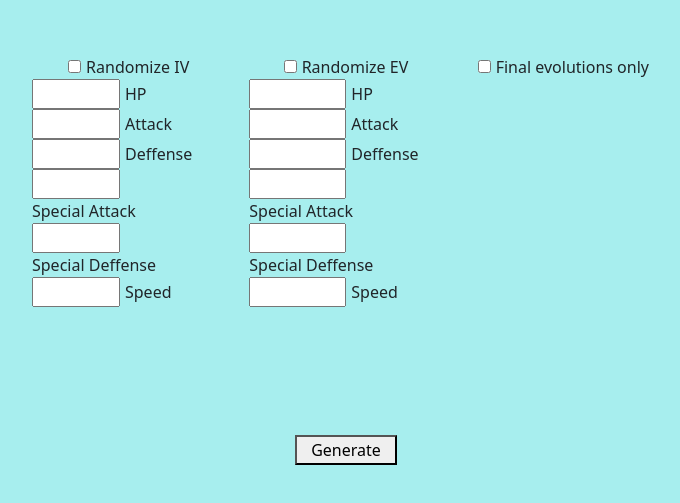
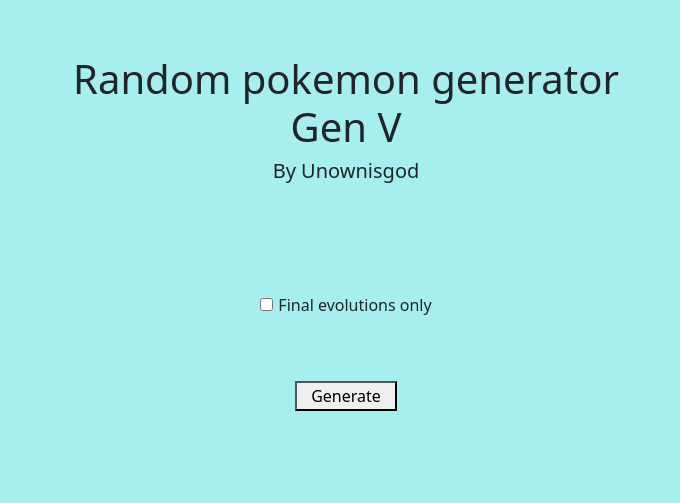
Before and after one commit to Unownisgod/random-pokemon-team-generator, a plain HTML site: page index.html in a window 1280 px wide. Shown: the part 137-640 px from the top of the page, without its empty margins (294-974 px from the left). Drawn offline with nearby package versions, Linux system fonts and the light colour scheme.

Commit message:
Updated index design

```diff
--- a/general.css
+++ b/general.css
@@ -1,9 +1,12 @@
 body {
     background-color: rgb(167, 238, 238);
 }
-
+.tittle{
+    margin-top: 5%;
+    padding-bottom: 8%;
+}
 .checkboxes {
-    padding-top: 15%;
+    padding-top: 10%;
     text-align: center;
 }
 
@@ -15,5 +18,5 @@ body {
     width: 8%;
     height: 20px;
     margin-left: 46%;
-    margin-top: 10%;
+    margin-top: 5%;
 }
--- a/index.html
+++ b/index.html
@@ -9,67 +9,20 @@
 
 <body>
     <form class="checkboxes">
+        <div class="row justify-content-center tittle">
+            <div class="col-6">
+                <h1>Random pokemon generator Gen V</h1>
+                <h5>By Unownisgod</h3>
+            </div>
+        </div>
         <!--Checkboxes-->
         <div class="row justify-content-center">
-            <div class="col-2">
-                <input type="checkbox" id="randomizeiv" name="randomizeIV" value="Randomize EV"
-                    class="checkbox" /><label>Randomize IV</label>
-            </div>
-            <div class="col-2">
-                <input type="checkbox" id="randomizeev" name="randomizeEV" value="Randomize IV"
-                    class="checkbox" /><label>Randomize EV</label>
-            </div>
             <div class="col-2">
                 <input type="checkbox" id="finalevos" name="finalEvos" value="Final evolutions only"
                     class="checkbox" /><label>Final evolutions only</label>
             </div>
         </div>
         <div class="row justify-content-center">
-            <!--Select IVs-->
-            <div class="col-2" style="text-align: justify;">
-                <input type="number" id="hpiv" name="hpiv" value="Randomize EV" class="iv" min="0"
-                    max="31" /><label>HP</label>
-                <br>
-                <input type="number" id="attiv" name="attiv" value="Randomize EV" class="iv" min="0"
-                    max="31" /><label>Attack</label>
-                <br>
-                <input type="number" id="defiv" name="defiv" value="Randomize EV" class="iv" min="0"
-                    max="31" /><label>Deffense</label>
-                <br>
-                <input type="number" id="spattiv" name="spattiv" value="Randomize EV" class="iv" min="0"
-                    max="31" /><label>Special Attack</label>
-                <br>
-                <input type="number" id="spdefiv" name="spdefiv" value="Randomize EV" class="iv" min="0"
-                    max="31" /><label>Special Deffense</label>
-                <br>
-                <input type="number" id="speiv" name="speiv" value="Randomize EV" class="iv" min="0"
-                    max="31" /><label>Speed</label>
-                <br>
-            </div>
-            <!--Select EVs-->
-            <div class="col-2" style="text-align: justify;">
-                <input type="number" id="hpev" name="hpev" value="Randomize EV" class="ev" min="0"
-                    max="255" /><label>HP</label>
-                <br>
-                <input type="number" id="attev" name="attev" value="Randomize EV" class="ev" min="0"
-                    max="255" /><label>Attack</label>
-                <br>
-                <input type="number" id="defev" name="defev" value="Randomize EV" class="ev" min="0"
-                    max="255" /><label>Deffense</label>
-                <br>
-                <input type="number" id="spattev" name="spattev" value="Randomize EV" class="ev" min="0"
-                    max="255" /><label>Special Attack</label>
-                <br>
-                <input type="number" id="spdefev" name="spdefev" value="Randomize EV" class="ev" min="0"
-                    max="255" /><label>Special Deffense</label>
-                <br>
-                <input type="number" id="speev" name="speev" value="Randomize EV" class="ev" min="0"
-                    max="255" /><label>Speed</label>
-                <br>
-            </div>
-            <div class="col-2">
-
-            </div>
         </div>
         <div class="row justify-content-center generatebutton">
             <button name="generate" type="submit" value="Generate">Generate</button>
```
